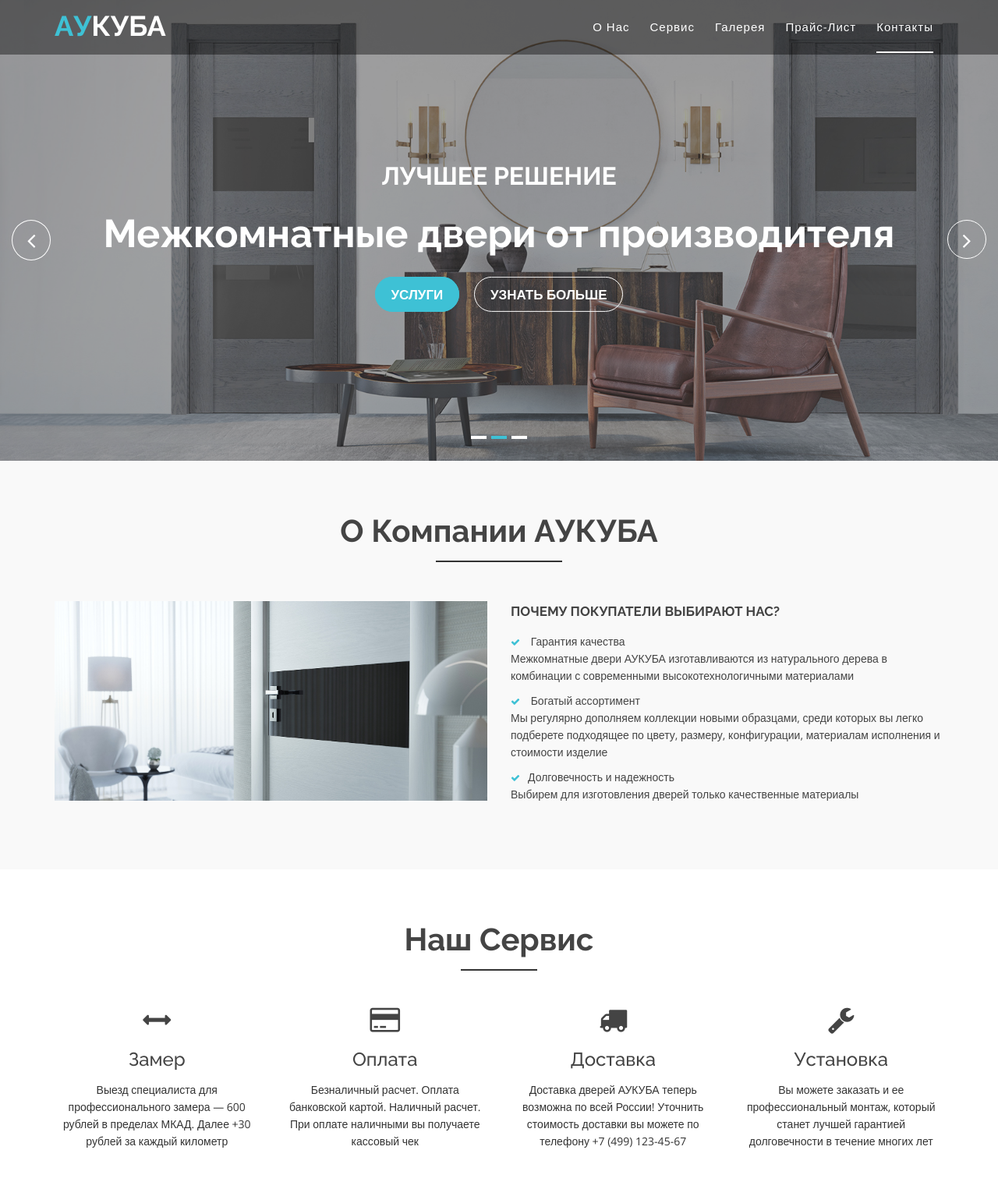
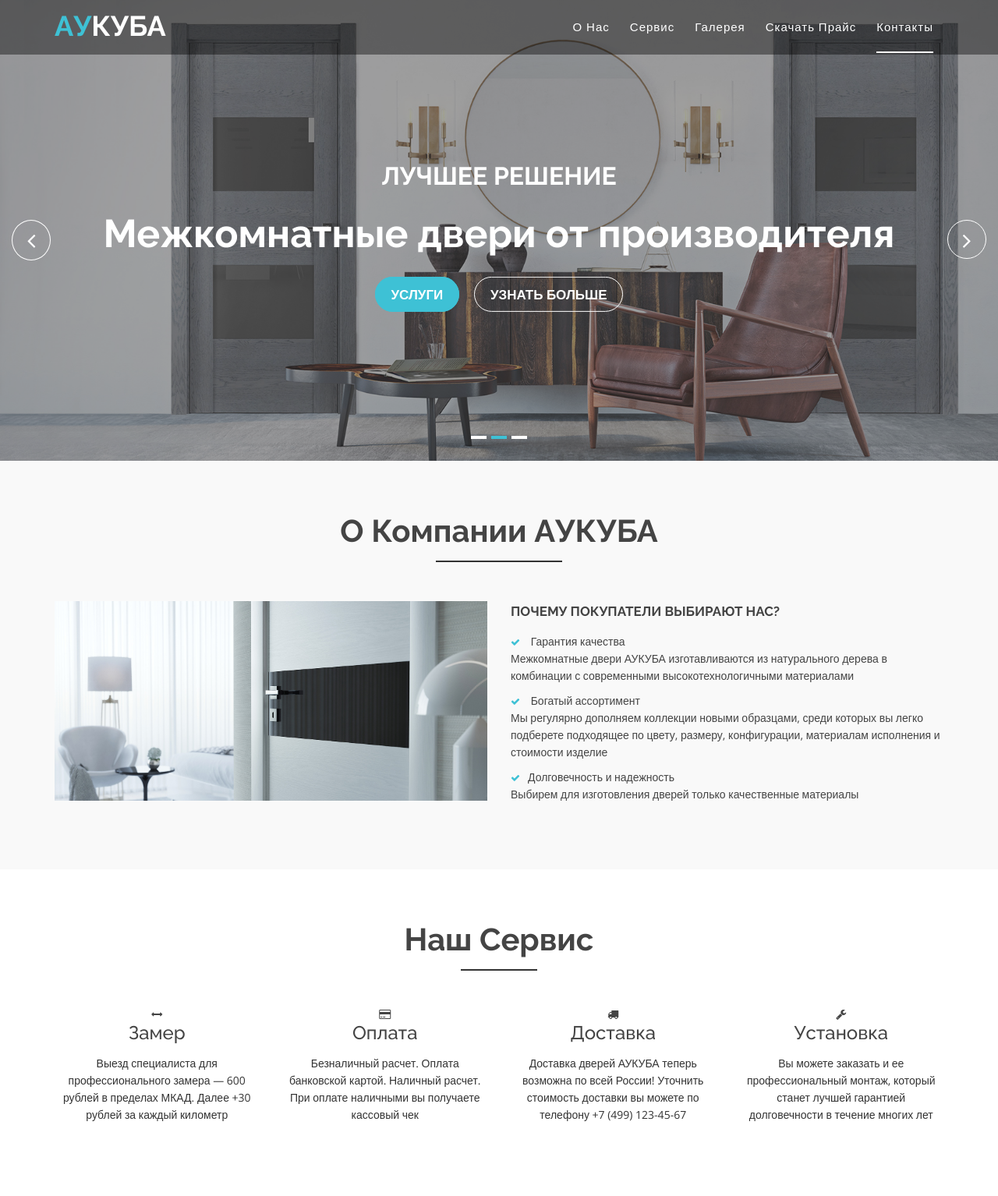
Before and after one commit to UltraDev01/app3, a plain HTML site: page index.html in a window 1280 px wide. Shown: the top 1534 px of the page at 78% size. Drawn offline with nearby package versions, Linux system fonts and the light colour scheme.

Commit message:
Correction v1

```diff
--- a/index.html
+++ b/index.html
@@ -75,7 +75,7 @@
                     <a class="page-scroll" href="#portfolio">Галерея</a>
                   </li>
                   <li>
-                    <a class="page-scroll" href="price.xls">Прайс-лист</a>
+                    <a class="page-scroll" href="price.xls">Скачать Прайс</a>
                   </li>
                   <li>
                     <a class="page-scroll" href="#contact">Контакты</a>
@@ -195,9 +195,9 @@
         <div class="col-md-6 col-sm-6 col-xs-12">
           <div class="well-left">
             <div class="single-well">
-              <a href="#">
+              <!-- <a href="#"> -->
 								  <img src="img/about/1.jpg" alt="">
-								</a>
+								<!-- </a> -->
             </div>
           </div>
         </div>
@@ -205,9 +205,9 @@
         <div class="col-md-6 col-sm-6 col-xs-12">
           <div class="well-middle">
             <div class="single-well">
-              <a href="#">
+              <!-- <a href="#"> -->
                 <h4 class="sec-head">Почему покупатели выбирают нас?</h4>
-              </a>
+              <!-- </a> -->
               <ul>
                 <li>
                   <i class="fa fa-check"></i> Гарантия качества<br>
@@ -248,9 +248,9 @@
             <div class="about-move">
               <div class="services-details">
                 <div class="single-services">
-                  <a class="services-icon" href="#">
+                  <!-- <a class="services-icon" href="#"> -->
                       <i class="fa fa-arrows-h" aria-hidden="true"></i>
-										</a>
+										<!-- </a> -->
                   <h4>Замер</h4>
                   <p>
                     Выезд специалиста для профессионального замера — 600 рублей в пределах МКАД. Далее
@@ -265,9 +265,9 @@
             <div class="about-move">
               <div class="services-details">
                 <div class="single-services">
-                  <a class="services-icon" href="#">
+                  <!-- <a class="services-icon" href="#"> -->
                       <i class="fa fa-credit-card" aria-hidden="true"></i>
-										</a>
+										<!-- </a> -->
                   <h4>Оплата</h4>
                   <p>
                     Безналичный расчет. Оплата банковской картой. Наличный расчет. При оплате наличными вы
@@ -283,9 +283,9 @@
             <div class=" about-move">
               <div class="services-details">
                 <div class="single-services">
-                  <a class="services-icon" href="#">
+                  <!-- <a class="services-icon" href="#"> -->
                       <i class="fa fa-truck" aria-hidden="true"></i>
-										</a>
+										<!-- </a> -->
                   <h4>Доставка</h4>
                   <p>
                     Доставка дверей АУКУБА теперь возможна по всей России!
@@ -301,9 +301,9 @@
             <div class=" about-move">
               <div class="services-details">
                 <div class="single-services">
-                  <a class="services-icon" href="#">
+                  <!-- <a class="services-icon" href="#"> -->
                       <i class="fa fa-wrench" aria-hidden="true"></i>
-										</a>
+										<!-- </a> -->
                   <h4>Установка</h4>
                   <p>
                       Вы можете заказать и ее профессиональный монтаж, который станет
@@ -494,9 +494,9 @@
   <div class="reviews-area hidden-xs">
     <div class="work-us">
       <div class="work-left-text">
-        <a href="#">
+        <!-- <a href="#"> -->
 						<img src="img/about/2.jpg" alt="">
-					</a>
+					<!-- </a> -->
       </div>
       <div class="work-right-text text-center">
         <h2>Наша цель - удобный и быстрый сервис</h2>
```
